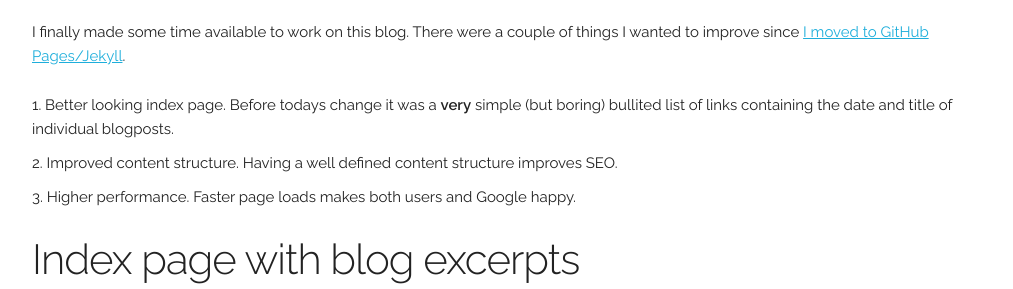
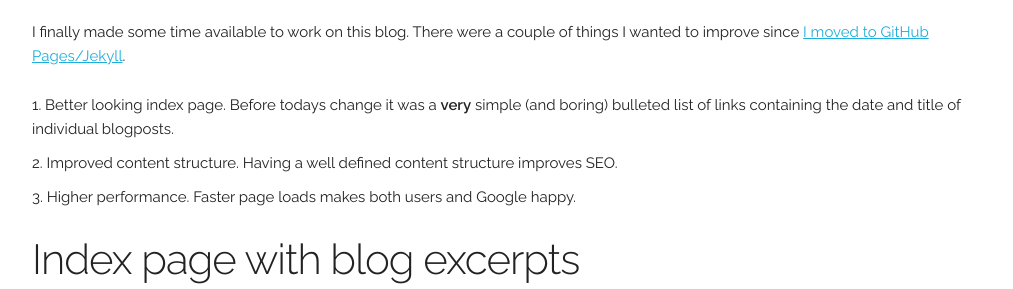
Before and after one commit to marcduiker/marcduiker.github.io, a Jekyll site: the page built from _posts/2016-12-03-blog-upgrade-excerpts-and-improving-performance.md, in a window 1280 px wide and 900 px high. Shown: the part 444-733 px from the top of the window, without its empty margins (128-1141 px from the left). Built offline with Jekyll 4.4.1, drawn with Linux system fonts in a browser that asks for light colours; nearby versions of some CDN libraries; comment, search, counter and statistics services are not loaded.

Commit message:
Fixed typo

```diff
--- a/_posts/2016-12-03-blog-upgrade-excerpts-and-improving-performance.md
+++ b/_posts/2016-12-03-blog-upgrade-excerpts-and-improving-performance.md
@@ -8,7 +8,7 @@
 
 I finally made some time available to work on this blog. There were a couple of things I wanted to improve since [I moved to GitHub Pages/Jekyll]({{ site.url }}/2015/10/06/moving-my-blog-i-love-github-and-markdown.html).
 
-1. Better looking index page. Before todays change it was a __very__ simple (but boring) bullited list of links containing the date and title of individual blogposts.
+1. Better looking index page. Before todays change it was a __very__ simple (and boring) bulleted list of links containing the date and title of individual blogposts.
 2. Improved content structure. Having a well defined content structure improves SEO.
 3. Higher performance. Faster page loads makes both users and Google happy.
 
```
